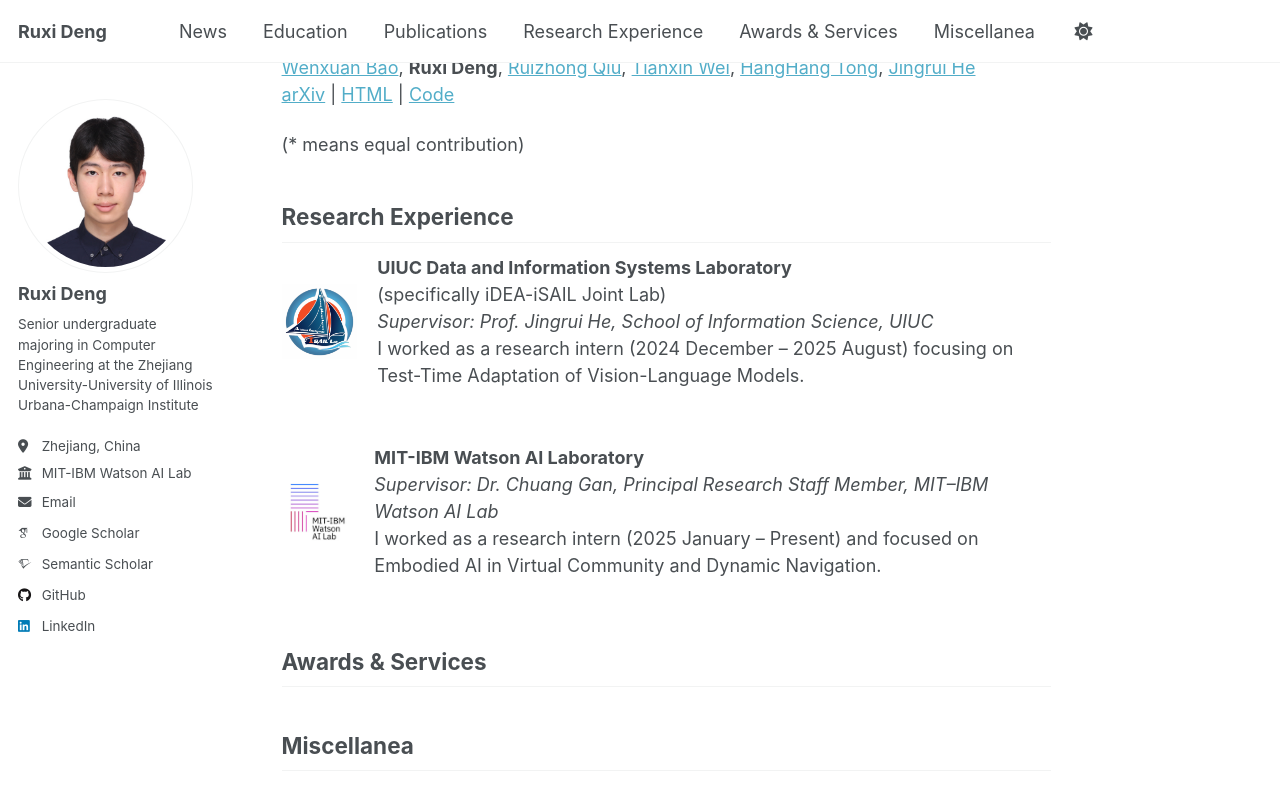
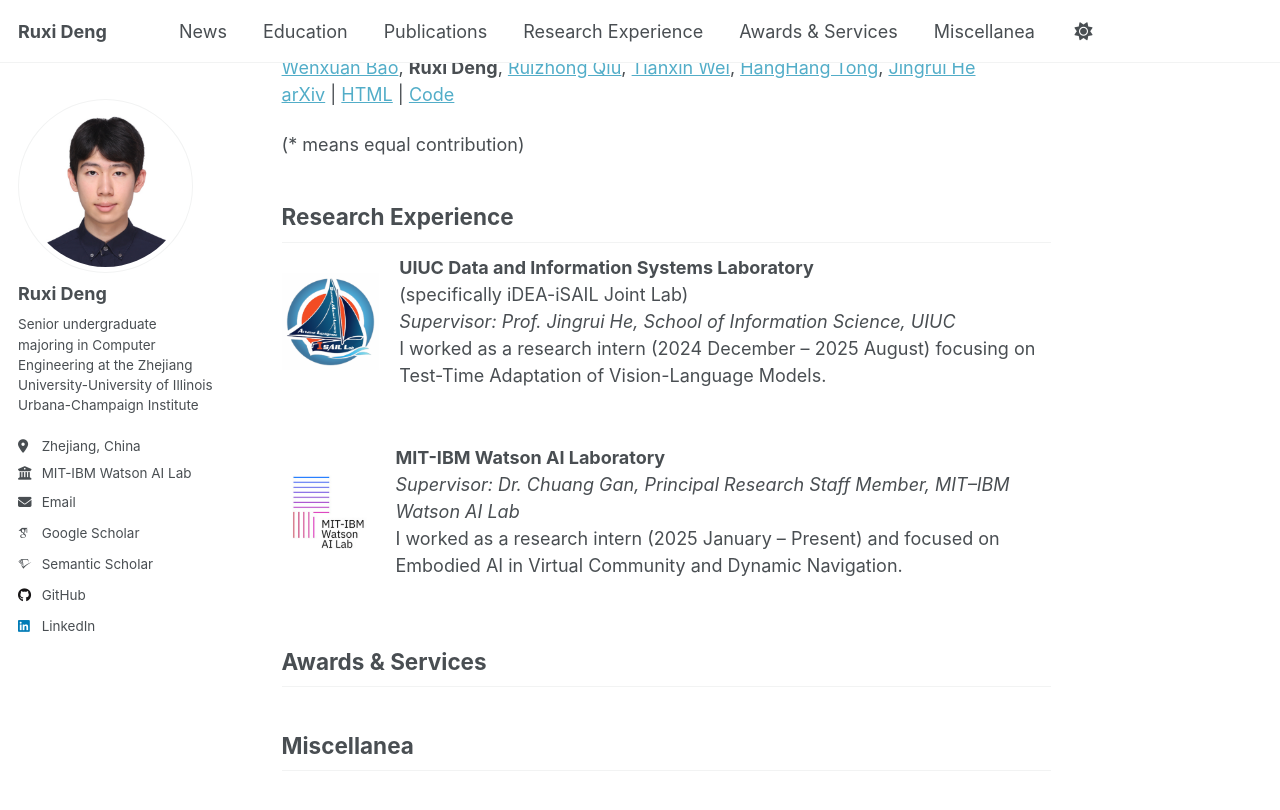
Before and after one commit to ruxideng/ruxideng.github.io, a Jekyll site: the page built from _pages/about.md, in a window 1280 px wide and 900 px high, scrolled down 1833 px. Shown: the top 810 px of the window. Built offline with Jekyll 4.4.1, drawn with Linux system fonts in a browser that asks for light colours; some web fonts are replaced; a script that is not in the unit is left out.

Commit message:
Update about.md

```diff
--- a/_pages/about.md
+++ b/_pages/about.md
@@ -54,7 +54,7 @@ Latte: Collaborative Test-Time Adaptation of Vision-Language Models in Federated
 <h2 id="research">Research Experience</h2>
 
 <div style="display:flex; align-items:center; gap:20px; margin-bottom:32px;" markdown="1">
-  <img src="/images/isail.png" width="120">
+  <img src="/images/isail.png" width="160">
   <div markdown="1">
 **UIUC Data and Information Systems Laboratory**
 (specifically iDEA-iSAIL Joint Lab)
@@ -64,7 +64,7 @@ I worked as a research intern (2024 December – 2025 August) focusing on Test-T
 </div>
 
 <div style="display:flex; align-items:center; gap:20px; margin-bottom:32px;" markdown="1">
-  <img src="/images/mitibm.png" width="120">
+  <img src="/images/mitibm.png" width="160">
   <div markdown="1">
 **MIT-IBM Watson AI Laboratory**
 *Supervisor: Dr. Chuang Gan, Principal Research Staff Member, MIT–IBM Watson AI Lab*
```
